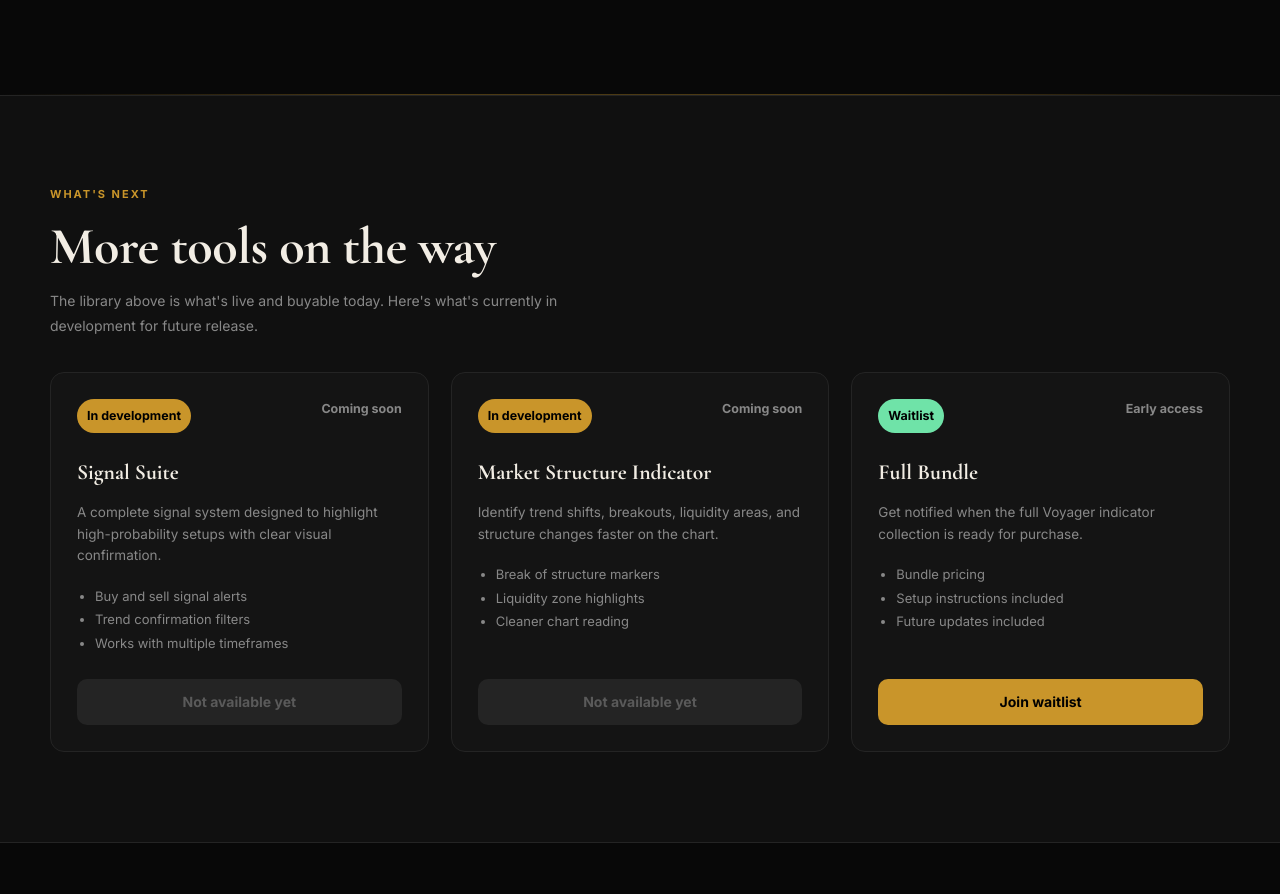
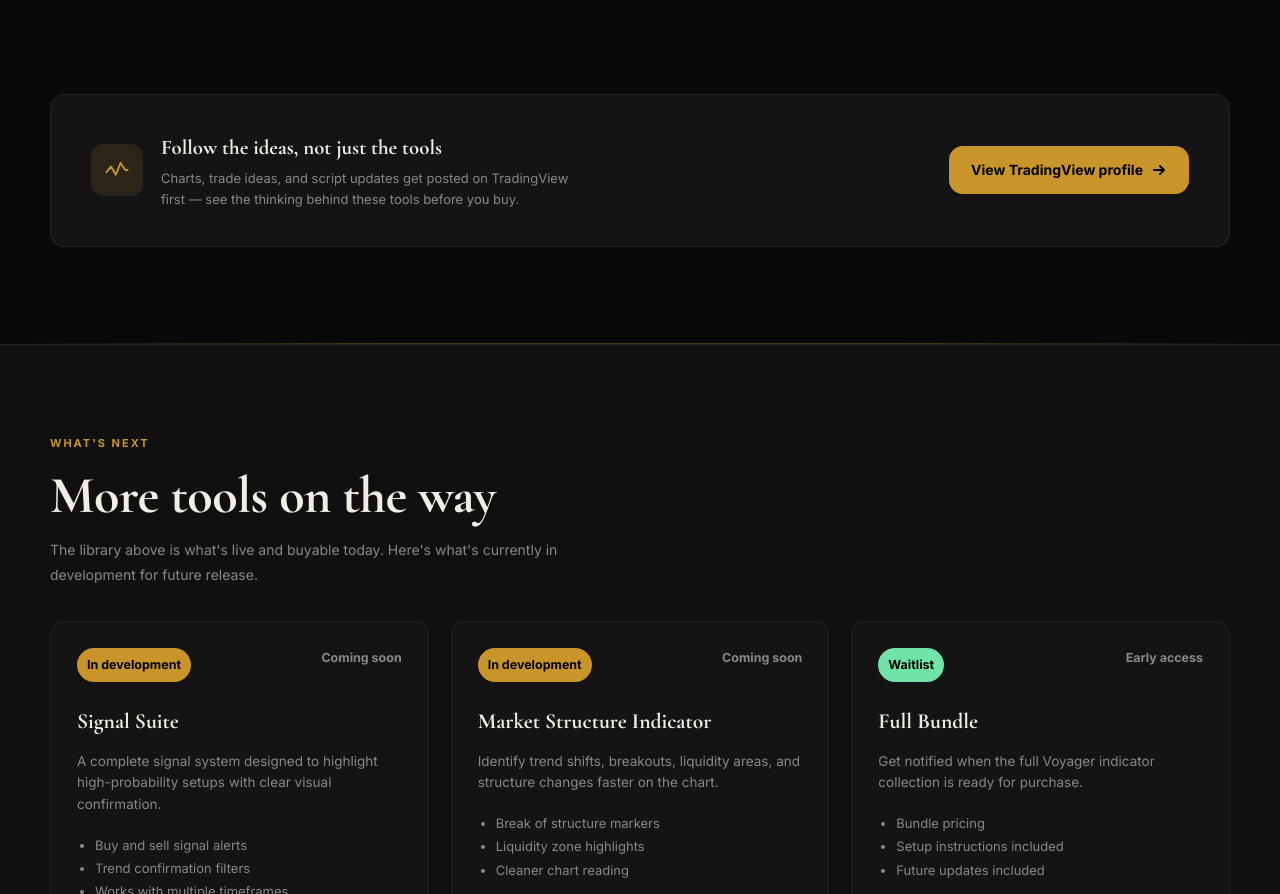
Before and after one commit to VisualVoyageStudios/voyagerISdemo, a plain HTML site: page index.html in a window 1280 px wide. Shown: the part 2554-3448 px from the top of the page. Drawn offline with nearby package versions, Linux system fonts and the light colour scheme.

Commit message:
Update index.html with new content

```diff
--- a/index.html
+++ b/index.html
@@ -141,6 +141,27 @@
         </div>
     </section>
 
+    <!-- TradingView profile / social proof -->
+    <section class="tv-proof-section">
+        <div class="tv-proof-inner">
+            <div class="tv-proof-card">
+                <div class="tv-proof-left">
+                    <div class="tv-proof-icon" aria-hidden="true">
+                        <svg viewBox="0 0 22 22"><polyline points="2,13 6,8 10,15 14,5 18,11 20,11"/></svg>
+                    </div>
+                    <div class="tv-proof-text">
+                        <h3>Follow the ideas, not just the tools</h3>
+                        <p>Charts, trade ideas, and script updates get posted on TradingView first — see the thinking behind these tools before you buy.</p>
+                    </div>
+                </div>
+                <a class="btn btn-gold" href="https://www.tradingview.com/u/Villain-World_wide/" target="_blank" rel="noopener noreferrer">
+                    View TradingView profile
+                    <svg width="16" height="16" viewBox="0 0 16 16" fill="none" stroke="currentColor" stroke-width="2" stroke-linecap="round" stroke-linejoin="round"><path d="M3 8h10M9 4l4 4-4 4"/></svg>
+                </a>
+            </div>
+        </div>
+    </section>
+
     <div class="gold-rule" aria-hidden="true"></div>
 
     <!-- Roadmap / coming soon -->
```
